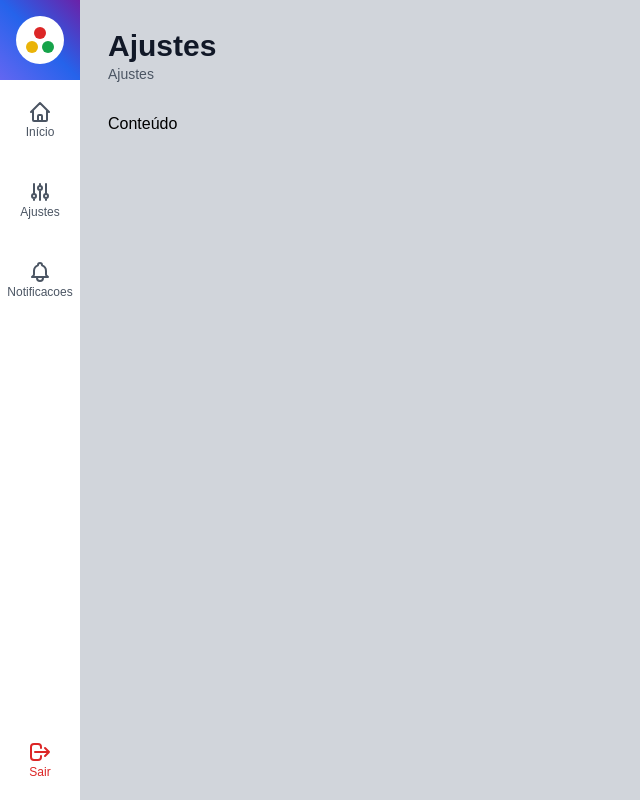
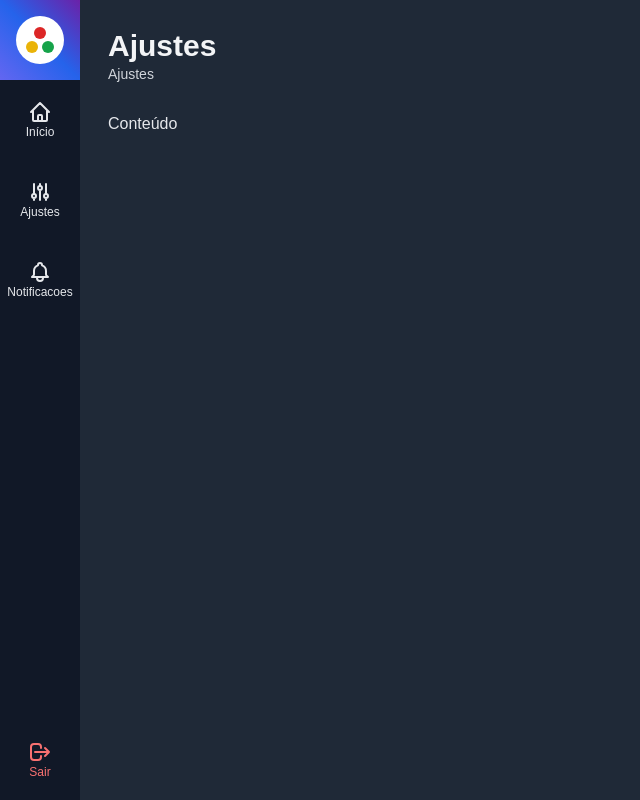
Before and after one commit to vncsreis/next-cod3r-admin-template, a Next.js app: page /ajustes in a window 1280 px wide. Shown: the whole page, without its empty margins (0-640 px from the left). Built offline with nearby package versions, Linux system fonts and the light colour scheme.

Commit message:
Esquema de cores

```diff
--- a/src/components/template/Conteudo.tsx
+++ b/src/components/template/Conteudo.tsx
@@ -6,8 +6,8 @@
   return (
     <div
       className={`
-    flex flex-col mt-7
-  `}
+        flex flex-col mt-7 dark:text-gray-200
+      `}
     >
       {props.children}
     </div>
--- a/src/components/template/Layout.tsx
+++ b/src/components/template/Layout.tsx
@@ -10,7 +10,7 @@
 
 export function Layout(props: LayoutProps) {
   return (
-    <div className={`flex h-screen w-screen`}>
+    <div className={`dark flex h-screen w-screen`}>
       <MenuLateral />
       <div
         className={`
--- a/src/components/template/MenuItem.tsx
+++ b/src/components/template/MenuItem.tsx
@@ -14,6 +14,7 @@
       <a
         className={`
         flex flex-col justify-center items-center h-20 w-20 text-gray-600
+        dark:text-gray-200
         ${props.className ?? null}
         `}
       >
@@ -30,7 +31,14 @@
   }
 
   return (
-    <li onClick={props.onClick} className={`hover:bg-gray-100 cursor-pointer`}>
+    <li
+      onClick={props.onClick}
+      className={`
+    hover:bg-gray-100
+    dark:hover:bg-gray-800
+    cursor-pointer
+    `}
+    >
       {props.url ? (
         <Link href={props.url}>{renderizarLink()}</Link>
       ) : (
--- a/src/components/template/MenuLateral.tsx
+++ b/src/components/template/MenuLateral.tsx
@@ -4,7 +4,13 @@
 
 export function MenuLateral() {
   return (
-    <aside className="flex flex-col">
+    <aside
+      className={`
+      flex flex-col
+      bg-gray-200
+      dark:bg-gray-900
+    `}
+    >
       <div
         className={`
           flex flex-col items-center justify-center
@@ -24,7 +30,7 @@
           onClick={() => console.log("Sair")}
           texto="Sair"
           icone={IconeSair}
-          className="text-red-600 hover:bg-red-400 hover:text-white"
+          className="text-red-600 dark:text-red-400 dark:hover:text-white hover:bg-red-400 hover:text-white"
         />
       </ul>
     </aside>
--- a/src/components/template/Titulo.tsx
+++ b/src/components/template/Titulo.tsx
@@ -9,14 +9,14 @@
       <h1
         className={`
           font-black text-3xl
-          text-gray-900
+          text-gray-900 dark:text-gray-100
         `}
       >
         {props.titulo}
       </h1>
       <h2
         className={`
-          font-light text-sm text-gray-600
+          font-light text-sm text-gray-600 dark:text-gray-300
         `}
       >
         {props.subtitulo}
```
